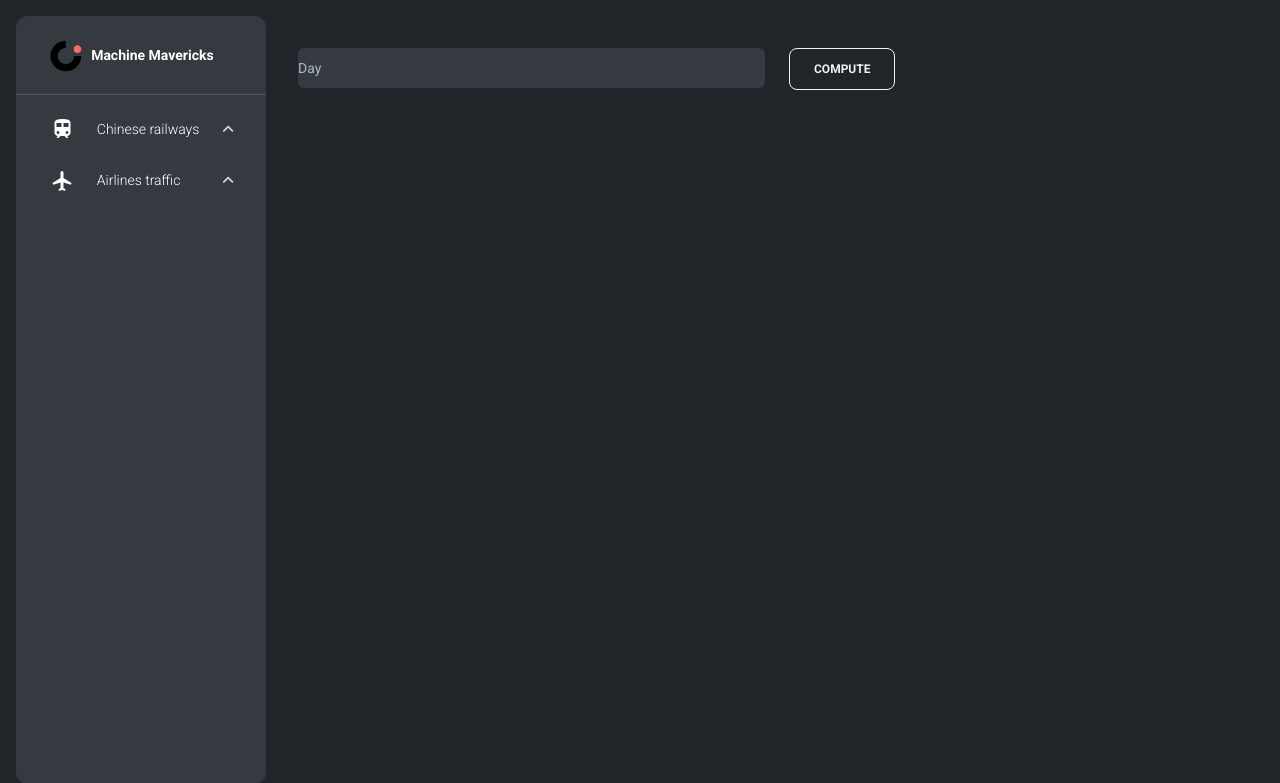
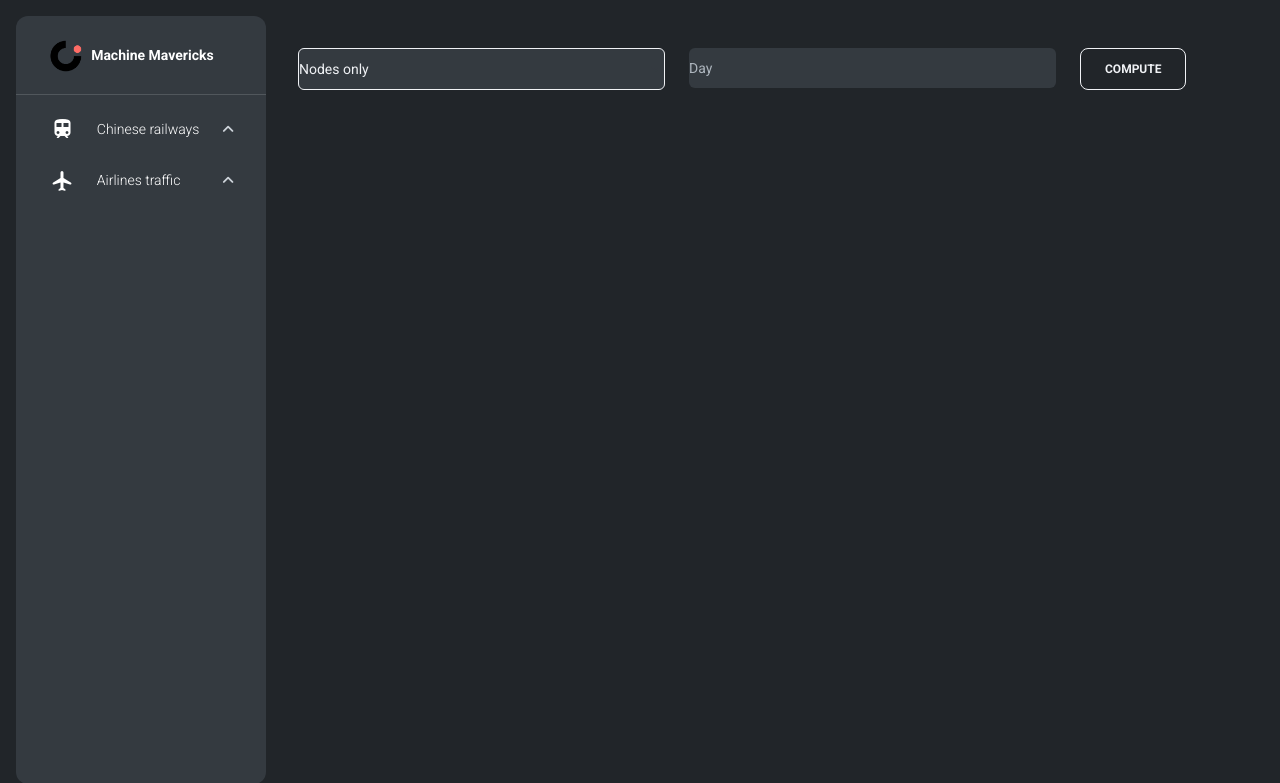
Before and after one commit to MachineMavericks/group-project, a Flask app: template backend/templates/default_plotly.html in a window 1280 px wide. Shown: the top 783 px of the page. Run offline with Flask 2, Linux system fonts and the light colour scheme; the template is opened without the code that fills it, so the values that code supplies are empty; parts of the project's set-up code (start-up, migrations or seed data) failed here and were passed over; some libraries are stand-ins or nearby versions.

Commit message:
Selection layout for default page

```diff
--- a/backend/templates/default_plotly.html
+++ b/backend/templates/default_plotly.html
@@ -3,10 +3,17 @@
 {% block filters %}
 <form class="row">
     <div class="col">
-        <input type="day" name="day" id="day" class="col form-control btn-outline-white bg-gray-800 mt-3 text-white" placeholder="Day"
+        <select class="col form-select btn-outline-light bg-gray-800 mt-3" name="component" id="component">
+            <option value="nodes">Nodes only</option>
+            <option value="edges">Edges only</option>
+            <option value="nodes_and_edges">Nodes and Edges</option>
+        </select>
+    </div>
+    <div class="col">
+        <input type="day" name="day" id="day" class="col form-control bg-gray-800 mt-3 text-white" placeholder="Day"
                onfocus="focused(this)" onfocusout="defocused(this)">
     </div>
-    <div class="col">
+    <div class="col max-width-200">
         <button class="btn btn-outline-light mt-3 text-bold" type="submit">Compute</button>
     </div>
 </form>
```
